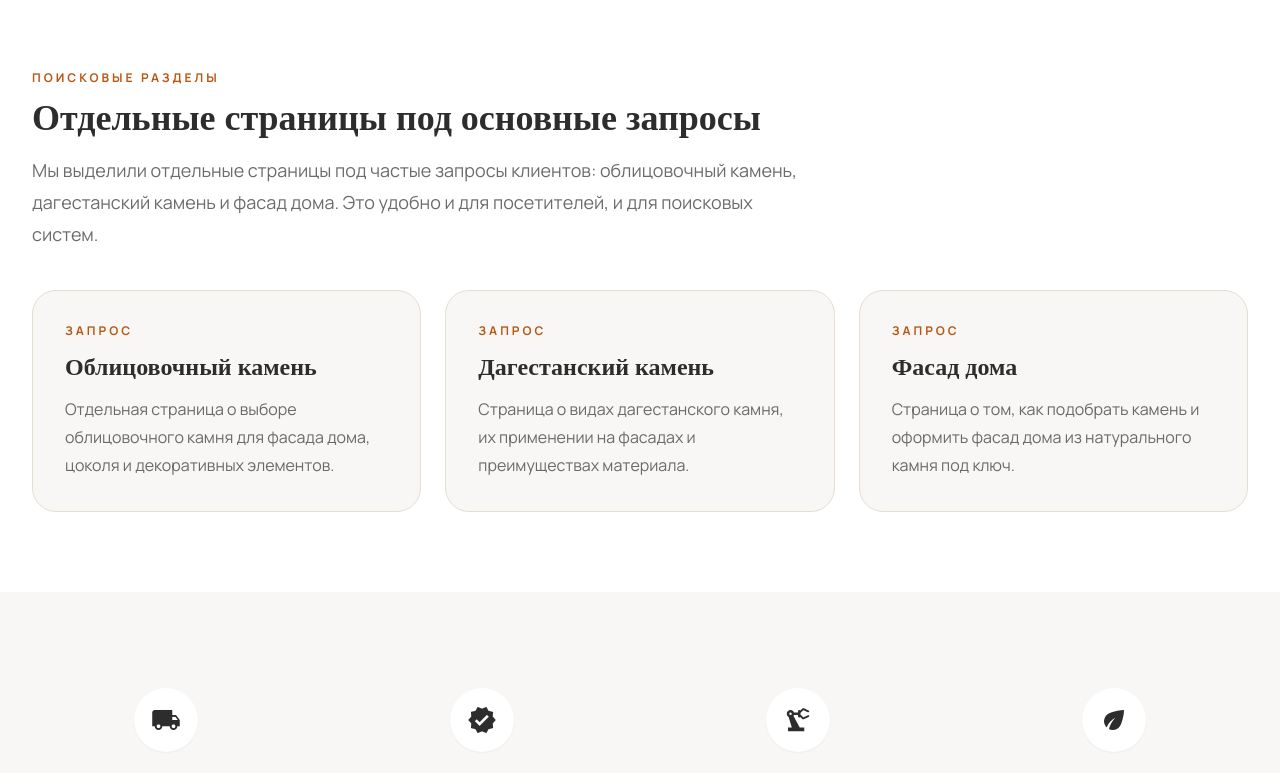
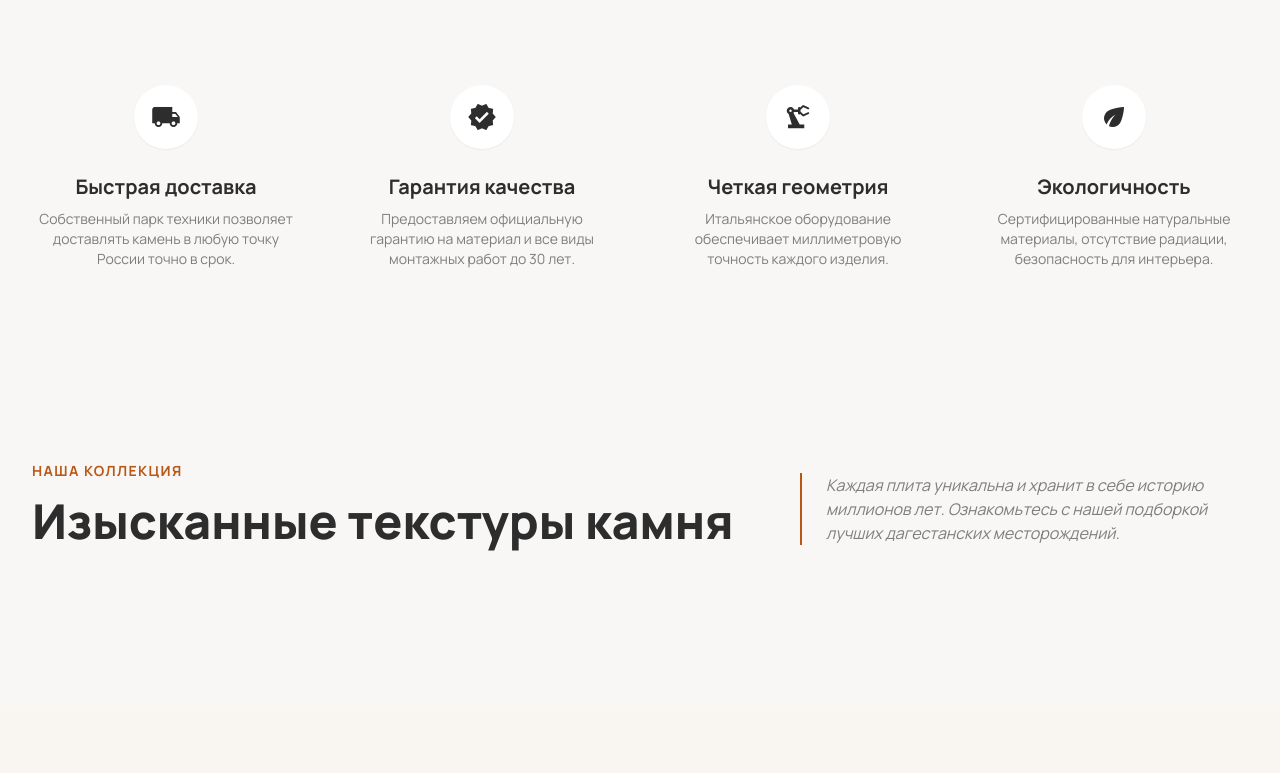
Before and after one commit to Islamsaira/facingstone, a plain HTML site: page index.html in a window 1280 px wide. Shown: the part 837-1610 px from the top of the page. Drawn offline with nearby package versions, Linux system fonts and the light colour scheme; no server answers.

Commit message:
Update index.html

```diff
--- a/index.html
+++ b/index.html
@@ -280,35 +280,6 @@
             </div>
 
         </section>
-
-        <section class="py-20 bg-white border-t border-stone-sand/60">
-            <div class="max-w-7xl mx-auto px-4 sm:px-6 lg:px-8">
-                <div class="max-w-3xl mb-10">
-                    <div class="text-xs font-bold uppercase tracking-[0.25em] text-primary mb-3">Поисковые разделы</div>
-                    <h2 class="text-3xl md:text-4xl font-serif font-bold text-stone-graphite mb-4">Отдельные страницы под основные запросы</h2>
-                    <p class="text-lg text-stone-graphite/70 leading-8">Мы выделили отдельные страницы под частые запросы клиентов: облицовочный камень, дагестанский камень и фасад дома. Это удобно и для посетителей, и для поисковых систем.</p>
-                </div>
-                <div class="grid md:grid-cols-3 gap-6">
-                    <a href="oblicovochnyj-kamen.html" class="rounded-3xl border border-stone-sand bg-background-light p-8 hover:border-primary transition-all">
-                        <div class="text-xs font-bold uppercase tracking-[0.25em] text-primary mb-3">Запрос</div>
-                        <h3 class="text-2xl font-serif font-bold mb-3 text-stone-graphite">Облицовочный камень</h3>
-                        <p class="text-stone-graphite/70 leading-7">Отдельная страница о выборе облицовочного камня для фасада дома, цоколя и декоративных элементов.</p>
-                    </a>
-                    <a href="dagestanskij-kamen.html" class="rounded-3xl border border-stone-sand bg-background-light p-8 hover:border-primary transition-all">
-                        <div class="text-xs font-bold uppercase tracking-[0.25em] text-primary mb-3">Запрос</div>
-                        <h3 class="text-2xl font-serif font-bold mb-3 text-stone-graphite">Дагестанский камень</h3>
-                        <p class="text-stone-graphite/70 leading-7">Страница о видах дагестанского камня, их применении на фасадах и преимуществах материала.</p>
-                    </a>
-                    <a href="fasad-doma.html" class="rounded-3xl border border-stone-sand bg-background-light p-8 hover:border-primary transition-all">
-                        <div class="text-xs font-bold uppercase tracking-[0.25em] text-primary mb-3">Запрос</div>
-                        <h3 class="text-2xl font-serif font-bold mb-3 text-stone-graphite">Фасад дома</h3>
-                        <p class="text-stone-graphite/70 leading-7">Страница о том, как подобрать камень и оформить фасад дома из натурального камня под ключ.</p>
-                    </a>
-                </div>
-            </div>
-        </section>
-
-
 
         <!-- Advantages Section -->
 
```
